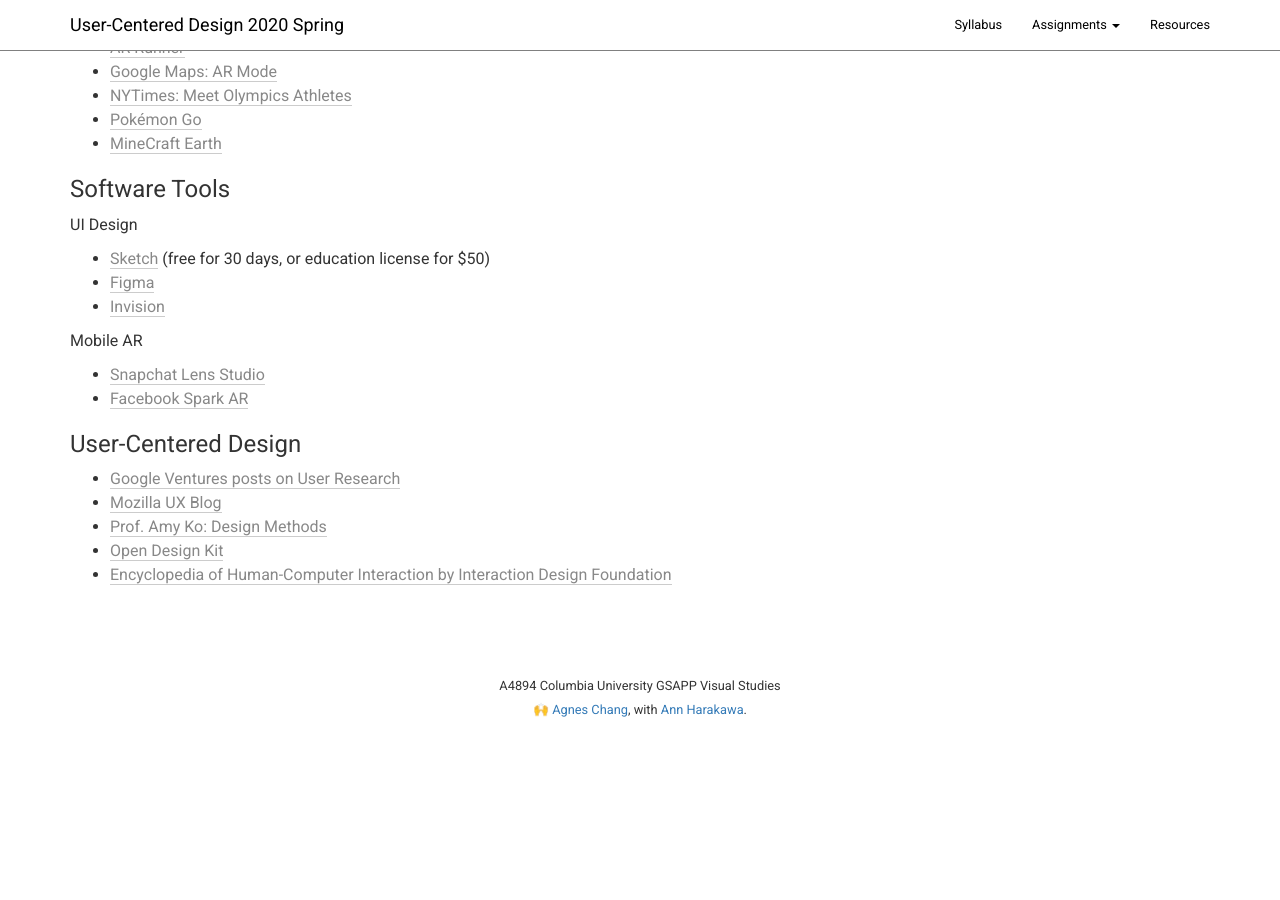
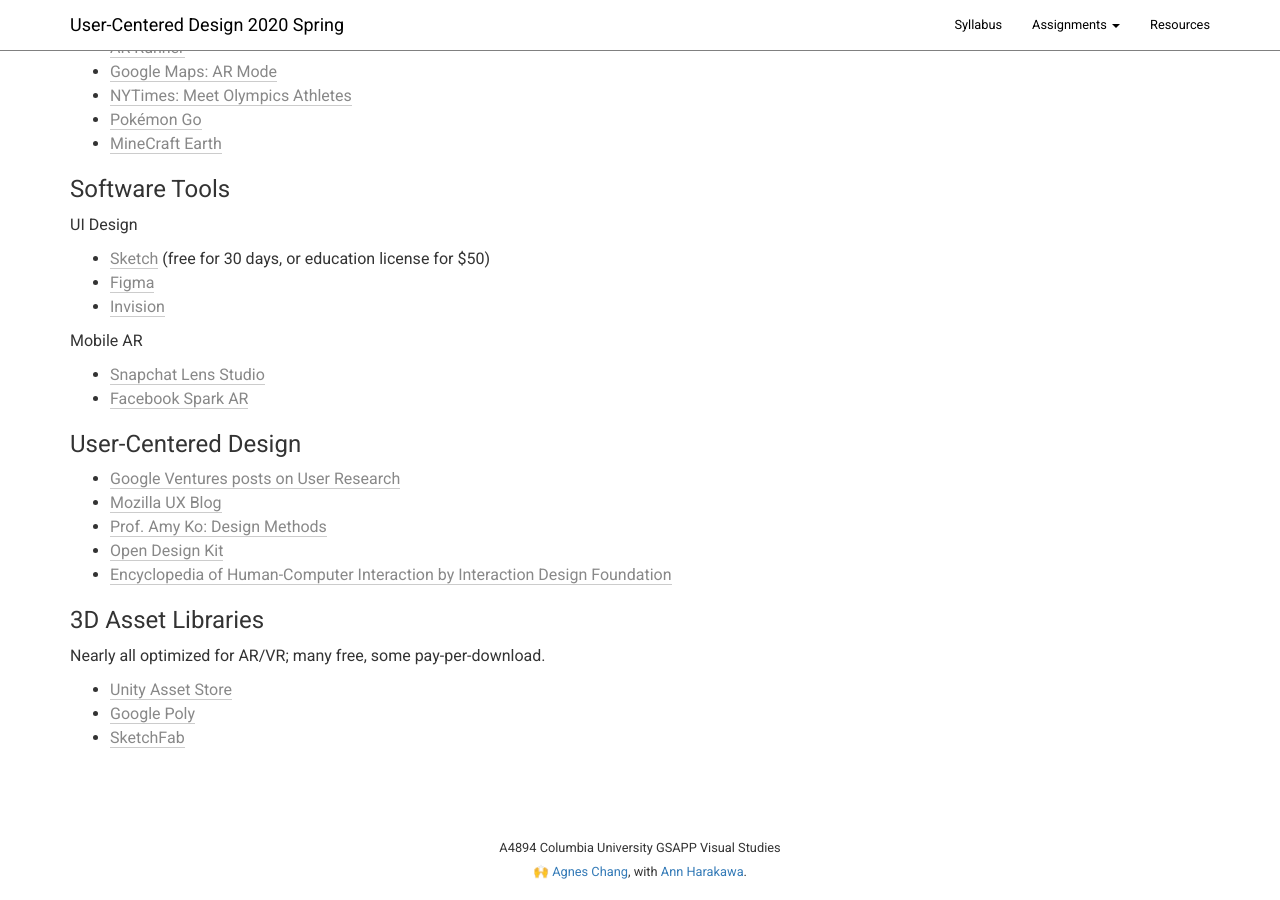
Before and after one commit to columbiaspatialinfo/columbiaspatialinfo.github.io, a Jekyll site: the page built from resources.md, in a window 1280 px wide and 900 px high, scrolled down 510 px. Built offline with Jekyll 4.4.1, drawn with Linux system fonts in a browser that asks for light colours; before the commit the page ends 1248 px from its top, so only the background shows below that.

Commit message:
Update resources.md

```diff
--- a/resources.md
+++ b/resources.md
@@ -17,3 +17,9 @@ title: Resources
 - [Prof. Amy Ko: Design Methods](https://faculty.washington.edu/ajko/books/design-methods/index.html)
 - [Open Design Kit](http://opendesignkit.org/)
 - [Encyclopedia of Human-Computer Interaction by Interaction Design Foundation](https://www.interaction-design.org/literature/book/the-encyclopedia-of-human-computer-interaction-2nd-ed)
+
+### 3D Asset Libraries
+Nearly all optimized for AR/VR; many free, some pay-per-download.
+- [Unity Asset Store](https://assetstore.unity.com/)
+- [Google Poly](https://poly.google.com/)
+- [SketchFab](https://sketchfab.com/)
```
